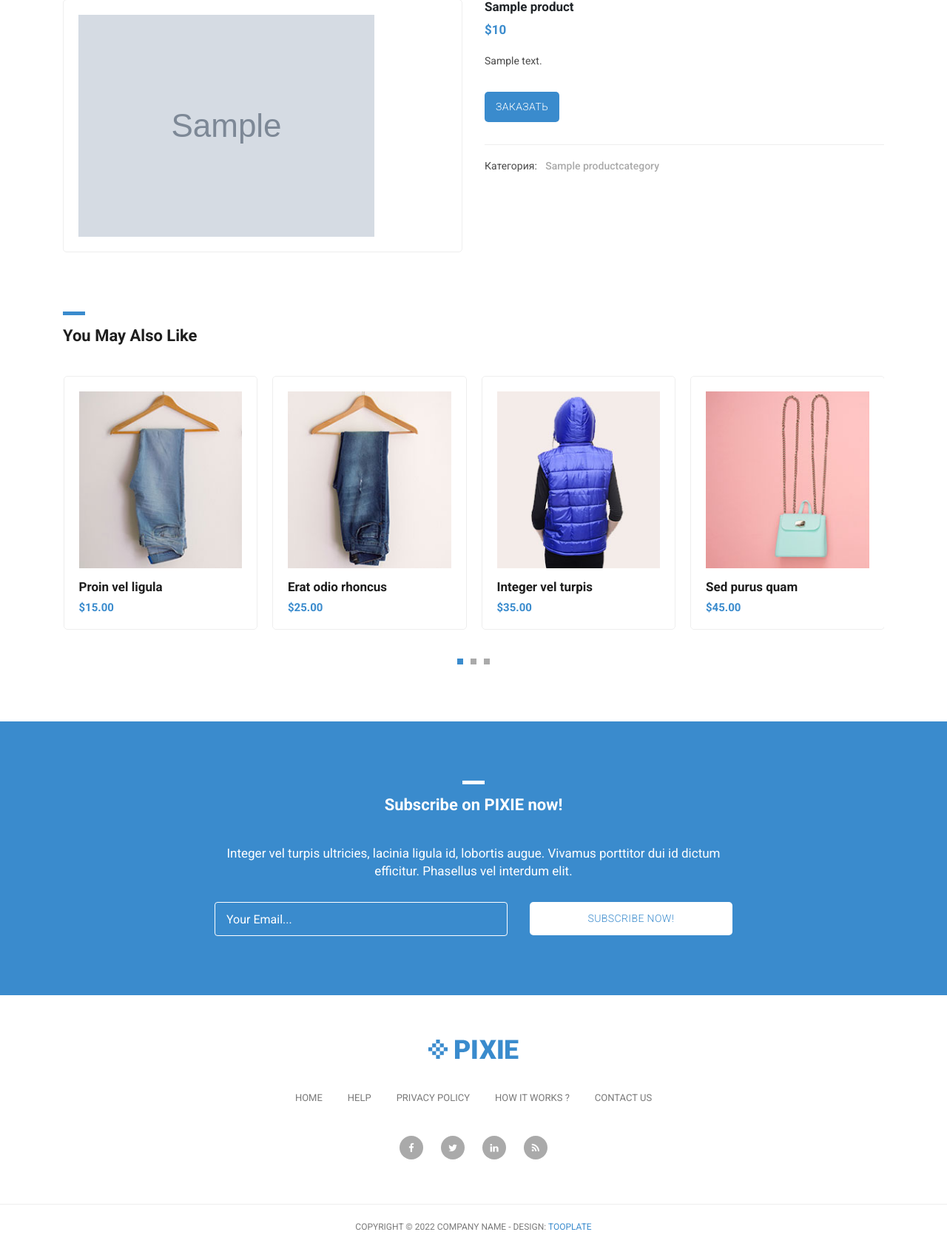
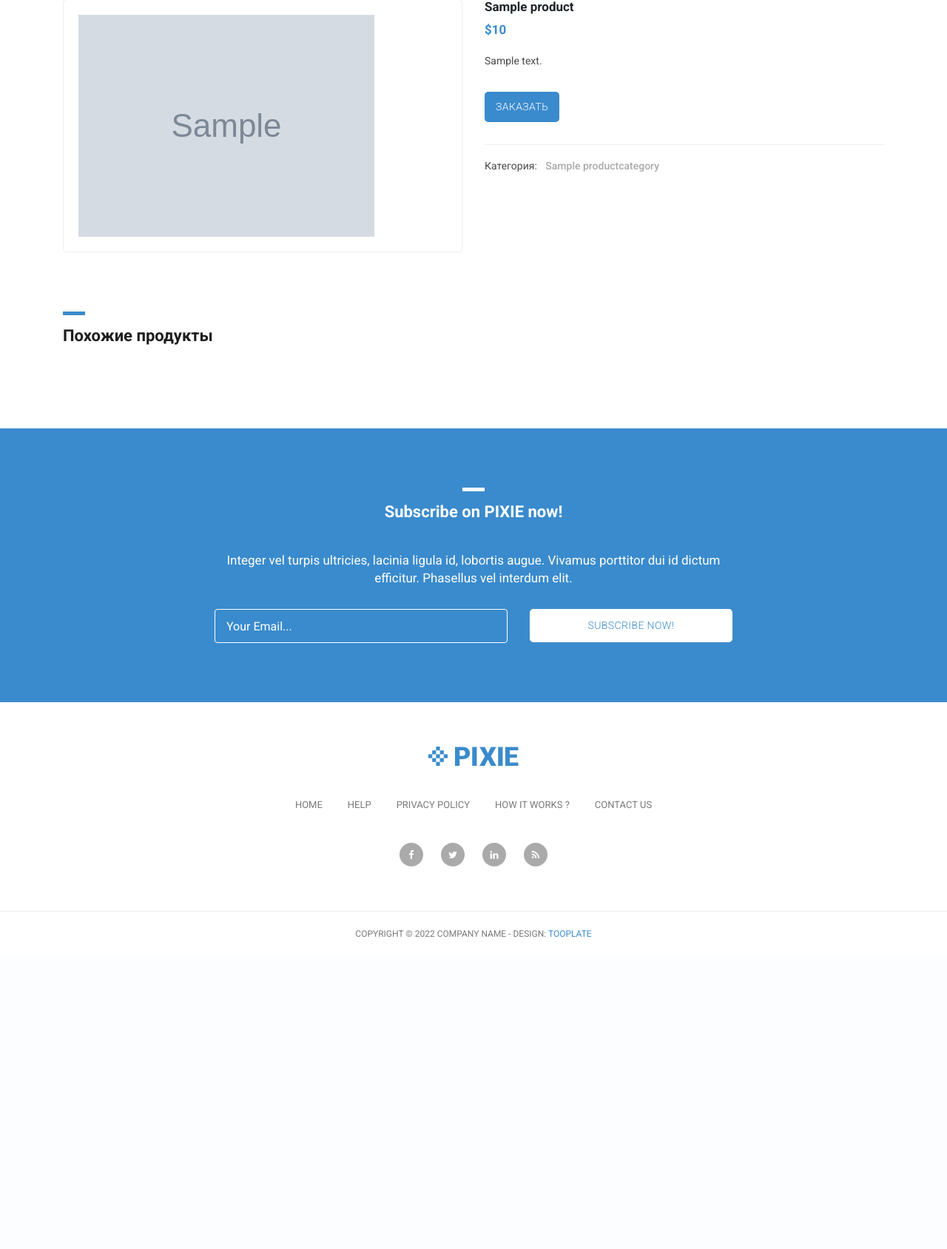
Before and after one commit to morozov1982/stepshop_sep_201, a Django app: page /products/product/1/ in a window 1280 px wide. Shown: the part 304-1992 px from the top of the page at 74% size. After the commit the page ends 1571 px from the top, so only its background shows below. Run offline with Django 4.2, Linux system fonts and the light colour scheme; tables that the repository leaves empty hold one stand-in row (values such as "Sample post"); grey boxes marked "Sample" are stand-in pictures; some libraries are stand-ins or nearby versions.

Commit message:
add: lesson_10 files

```diff
--- a/stepshop/basketapp/urls.py
+++ b/stepshop/basketapp/urls.py
@@ -1,11 +1,12 @@
 from django.urls import path
 
-from basketapp.views import basket, basket_add, basket_remove
+from basketapp.views import basket, basket_add, basket_remove, basket_edit
 
 app_name = 'basketapp'
 
 urlpatterns = [
     path('', basket, name='view'),
     path('add/<int:pk>/', basket_add, name='add'),
+    path('edit/<int:pk>/<int:quantity>/', basket_edit, name='edit'),
     path('remove/<int:pk>/', basket_remove, name='remove'),
 ]
--- a/stepshop/mainapp/templates/mainapp/product.html
+++ b/stepshop/mainapp/templates/mainapp/product.html
@@ -53,77 +53,30 @@
     <div class="featured-items">
       <div class="container">
         <div class="row">
+
           <div class="col-md-12">
             <div class="section-heading">
               <div class="line-dec"></div>
-              <h1>You May Also Like</h1>
+              <h1>Похожие продукты</h1>
             </div>
           </div>
+
           <div class="col-md-12">
             <div class="owl-carousel owl-theme">
-              <a href="single-product.html">
+
+              {% for product in same_products %}
+              <a href="{% url 'products:product' product.pk %}">
                 <div class="featured-item">
-                  <img src="assets/images/item-01.jpg" alt="Item 1">
-                  <h4>Proin vel ligula</h4>
-                  <h6>$15.00</h6>
+                  <img src="{{ product.image|media_folder_products }}"
+                     alt="{{ product.name }}"
+                     title="{{ product.name }}"
+                     class="img-fluid">
+                  <h4>{{ product.name|capfirst }}</h4>
+                  <h6>${{ product.price|floatformat:"0g" }}</h6>
                 </div>
               </a>
-              <a href="single-product.html">
-                <div class="featured-item">
-                  <img src="assets/images/item-02.jpg" alt="Item 2">
-                  <h4>Erat odio rhoncus</h4>
-                  <h6>$25.00</h6>
-                </div>
-              </a>
-              <a href="single-product.html">
-                <div class="featured-item">
-                  <img src="assets/images/item-03.jpg" alt="Item 3">
-                  <h4>Integer vel turpis</h4>
-                  <h6>$35.00</h6>
-                </div>
-              </a>
-              <a href="single-product.html">
-                <div class="featured-item">
-                  <img src="assets/images/item-04.jpg" alt="Item 4">
-                  <h4>Sed purus quam</h4>
-                  <h6>$45.00</h6>
-                </div>
-              </a>
-              <a href="single-product.html">
-                <div class="featured-item">
-                  <img src="assets/images/item-05.jpg" alt="Item 5">
-                  <h4>Morbi aliquet</h4>
-                  <h6>$55.00</h6>
-                </div>
-              </a>
-              <a href="single-product.html">
-                <div class="featured-item">
-                  <img src="assets/images/item-06.jpg" alt="Item 6">
-                  <h4>Urna ac diam</h4>
-                  <h6>$65.00</h6>
-                </div>
-              </a>
-              <a href="single-product.html">
-                <div class="featured-item">
-                  <img src="assets/images/item-04.jpg" alt="Item 7">
-                  <h4>Proin eget imperdiet</h4>
-                  <h6>$75.00</h6>
-                </div>
-              </a>
-              <a href="single-product.html">
-                <div class="featured-item">
-                  <img src="assets/images/item-05.jpg" alt="Item 8">
-                  <h4>Nullam risus nisl</h4>
-                  <h6>$85.00</h6>
-                </div>
-              </a>
-              <a href="single-product.html">
-                <div class="featured-item">
-                  <img src="assets/images/item-06.jpg" alt="Item 9">
-                  <h4>Cras tempus</h4>
-                  <h6>$95.00</h6>
-                </div>
-              </a>
+              {% endfor %}
+
             </div>
           </div>
         </div>
--- a/stepshop/mainapp/views.py
+++ b/stepshop/mainapp/views.py
@@ -1,9 +1,27 @@
+import random
+
 from django.shortcuts import render, get_object_or_404
 from django.http import HttpResponseRedirect
 from django.urls import reverse
 
 from basketapp.models import Basket
 from mainapp.models import Product, ProductCategory
+
+
+def get_basket(user):
+    if user.is_authenticated:
+        return Basket.objects.filter(user=user)
+    return []
+
+
+def get_hot_product():
+    products = Product.objects.all()
+    return random.sample(list(products), 1)[0]
+
+
+def get_same_product(product):
+    same_products = Product.objects.filter(category=product.category).exclude(pk=product.pk)
+    return same_products
 
 
 def products(request, pk=None):
@@ -18,10 +36,7 @@ def products(request, pk=None):
 
     products = Product.objects.all()  # .filter(price__gte=500, category__name__endswith='ы').order_by('-price')[:2]
     categories = ProductCategory.objects.all()
-    basket = []
-
-    if request.user.is_authenticated:
-        basket = Basket.objects.filter(user=request.user)
+    basket = get_basket(request.user)
 
     if pk is not None:
         if pk == 0:
@@ -67,6 +82,9 @@ def product(request, pk):
     product_item = get_object_or_404(Product, pk=pk)
 
     category = product_item.category
+    basket = get_basket(request.user)
+
+    same_products = get_same_product(product_item)
 
     # if not category.is_active or not product_item.is_active:
     #     return HttpResponseRedirect(reverse('products:index'))
@@ -76,6 +94,8 @@ def product(request, pk):
         'links_menu': links_menu,
         'product': product_item,
         'category': category,
+        'same_products': same_products,
+        'basket': basket,
     }
 
     return render(request, 'mainapp/product.html', context)
--- a/stepshop/stepshop/views.py
+++ b/stepshop/stepshop/views.py
@@ -1,4 +1,6 @@
 from django.shortcuts import render
+
+from mainapp.views import get_hot_product
 
 
 def index(request):
@@ -11,9 +13,12 @@ def index(request):
         {'href': 'contacts', 'name': 'Контакты', 'route': 'contacts/'},
     ]
 
+    hot_product = get_hot_product()
+
     context = {
         'title': title,
         'links_menu': links_menu,
+        'hot_product': hot_product,
     }
 
     return render(request, 'index.html', context)
```
Also changed, not shown: stepshop/basketapp/templates/basketapp/basket.html (+7 -3 lines), stepshop/basketapp/templates/basketapp/includes/inc_basket_list.html (added, +29 -0 lines), stepshop/basketapp/views.py (+34 -1 lines), stepshop/stepshop/static/stepshop/assets/js/basket.js (added, +14 -0 lines), stepshop/stepshop/templates/index.html (+4 -4 lines).
